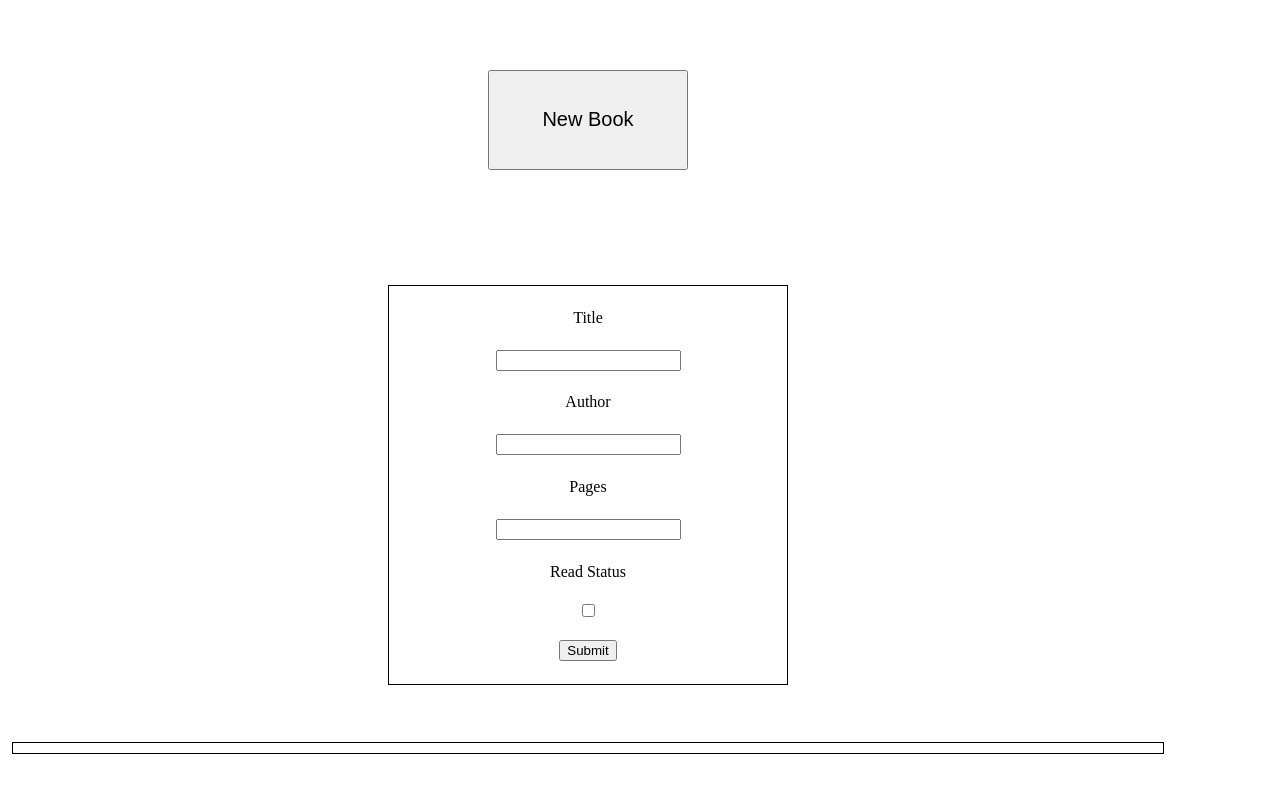
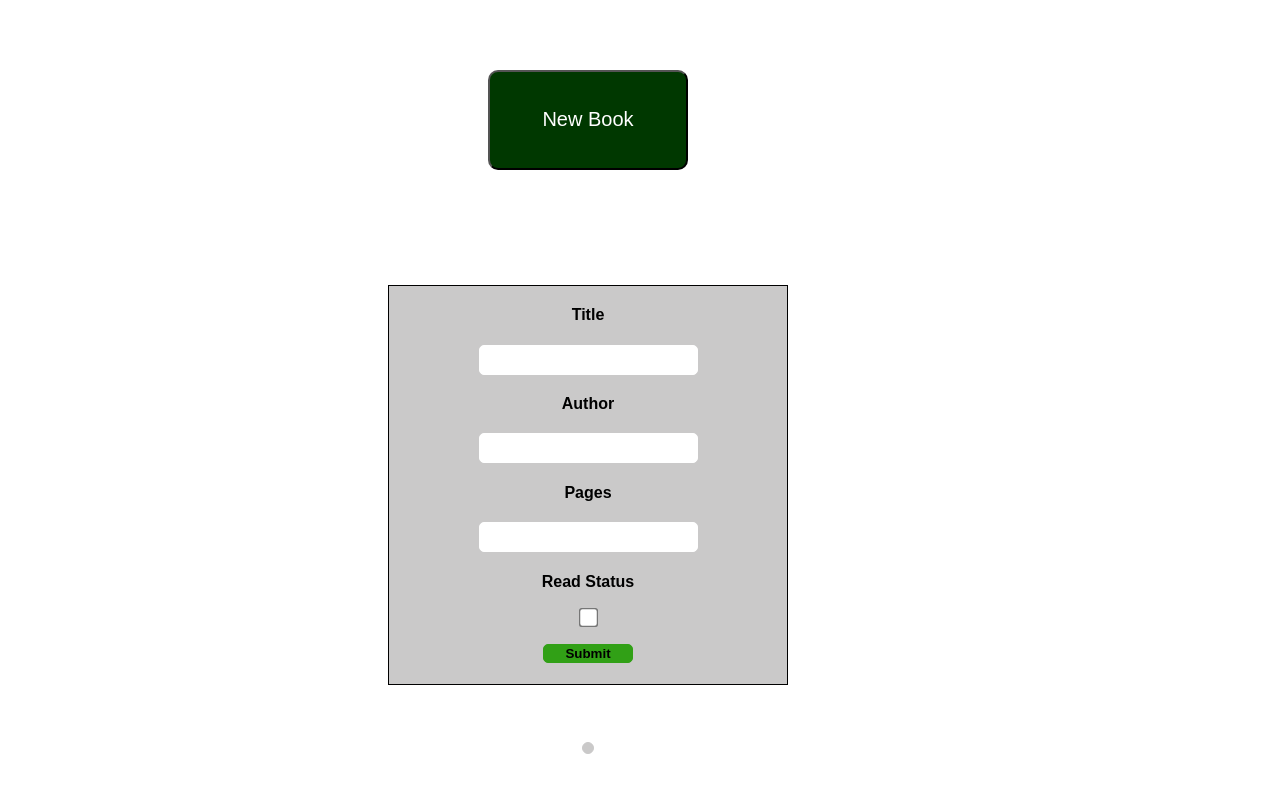
Before and after one commit to brandon-parkerson/library, a plain HTML site: page index.html in a window 1280 px wide. Both pictures are taken after a click on the button "New Book". Drawn offline with Linux system fonts and the light colour scheme.

Commit message:
style library, buttons, and form.

```diff
--- a/style.css
+++ b/style.css
@@ -29,6 +29,34 @@ body {
     margin-left: auto;
     margin-right: auto;
     margin-top: 5%;
+    background-color: rgb(202, 201, 201);
+    font-family: Arial, Helvetica, sans-serif;
+    font-weight: 900;
+}
+
+input {
+    font-size: 16px;
+    font-family: Arial, Helvetica, sans-serif;
+    border-radius: 5px;
+    border: 1px solid white;
+    padding: 5px;
+}
+
+input[type=checkbox] {
+    transform: scale(1.5);
+}
+
+button[type=submit] {
+    width: 90px;
+    font-family: Arial, Helvetica, sans-serif;
+    font-weight: bold;
+    border: 1px solid rgb(49, 160, 22);
+    background-color: rgb(49, 160, 22);
+    border-radius: 5px;
+}
+
+button[type=submit]:hover {
+    background-color: rgb(92, 212, 62);
 }
 
 .new-book-btn {
@@ -37,6 +65,13 @@ body {
     height: 100px;
     width: 200px;
     font-size: 20px;
+    border-radius: 10px;
+    background-color: rgb(0, 56, 0);
+    color: white;
+}
+
+.new-book-btn:hover {
+    background-color: rgb(2, 150, 2);
 }
 
 .library {
@@ -45,12 +80,29 @@ body {
     display: flex;
     flex-direction: column;
     align-items: center;
+    gap: 15px;
+    align-self: center;
+    background-color: rgb(202, 201, 201);
+    border-radius: 10px;
+    border: 1px solid rgb(202, 201, 201);
 }
 
 .remove {
     margin-left: 20px;
+    background-color: rgb(248, 119, 119);
+    border: 1px solid rgb(248, 119, 119);
+}
+
+.remove:hover {
+    background-color: rgb(250, 164, 164);
 }
 
 .toggle {
     margin-left: 20px;
+    background-color: rgb(134, 134, 243);
+    border: 1px solid rgb(134, 134, 243);
 }
+
+.toggle:hover {
+    background-color: rgb(184, 184, 243);
+}
```
